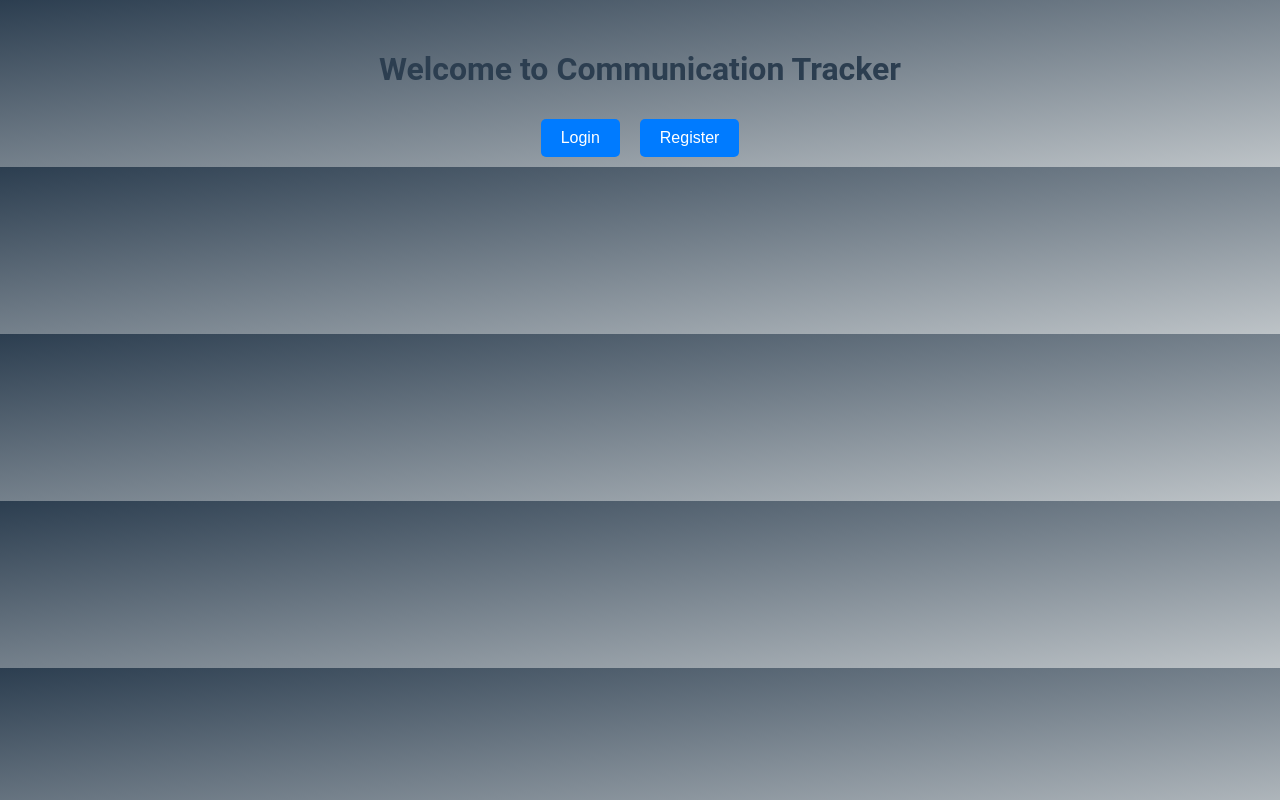
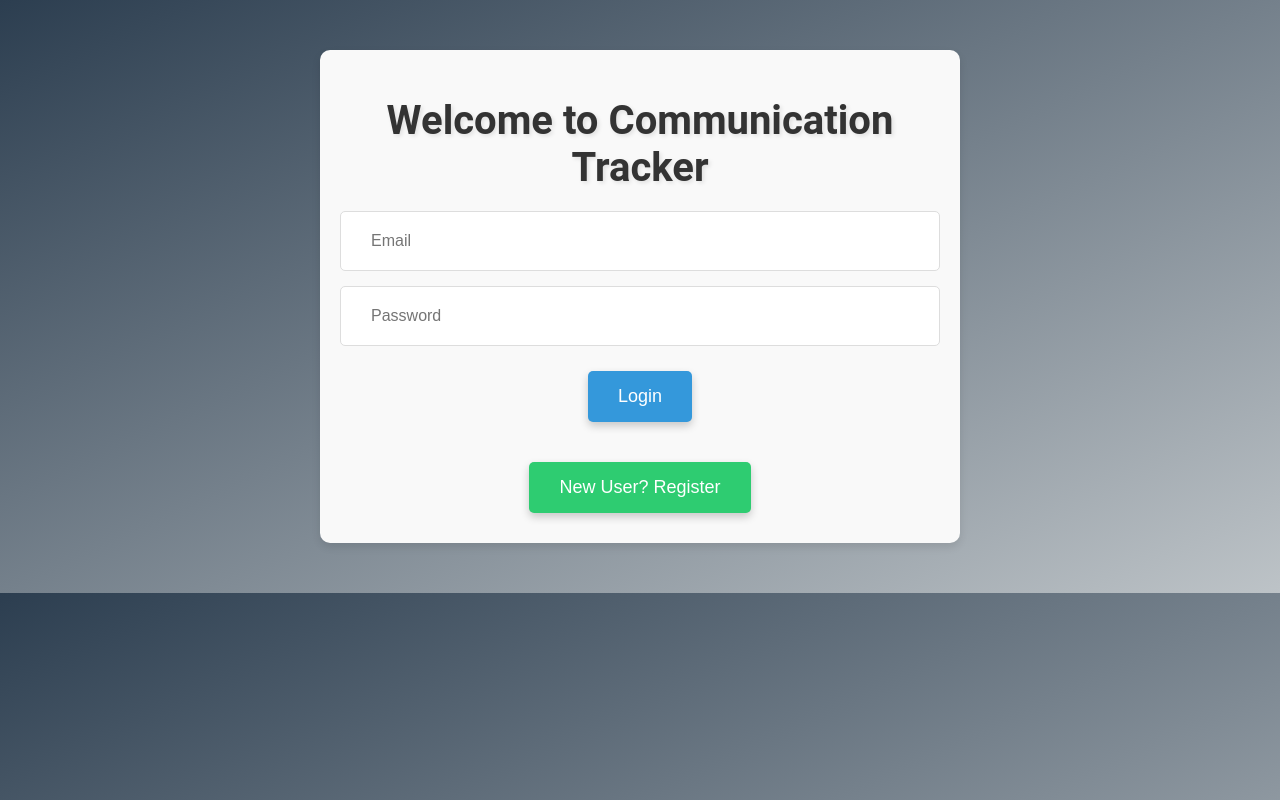
Before and after one commit to meashishpatel/Calendar-Application-for-Communication-Tracking, a React (Vite) app in the folder frontend/: page / in a window 1280 px wide. Built offline with nearby package versions, Linux system fonts and the light colour scheme.

Commit message:
Add styles for registration, login, home, and communication modal pages

```diff
--- a/frontend/src/pages/Home.css
+++ b/frontend/src/pages/Home.css
@@ -2,44 +2,78 @@
   text-align: center;
   margin: 50px auto;
   padding: 20px;
+  max-width: 600px;
+  background-color: #f9f9f9;
+  border-radius: 10px;
+  box-shadow: 0 4px 8px rgba(0, 0, 0, 0.1);
+  transition: transform 0.3s ease;
 }
 
-.button-container {
-  margin-top: 20px;
+.home-container:hover {
+  transform: scale(1.05);
+}
+
+.home-container h1 {
+  font-size: 2.5em;
+  color: #333;
+  margin-bottom: 20px;
+  text-shadow: 2px 2px 4px rgba(0, 0, 0, 0.1);
+}
+
+.login-form {
+  margin-bottom: 20px;
+}
+
+.input-group {
+  display: flex;
+  align-items: center;
+  margin-bottom: 15px;
+  border: 1px solid #ddd;
+  border-radius: 5px;
+  padding: 10px;
+  background: #fff;
+}
+
+.input-group i {
+  margin-right: 10px;
+  color: #888;
+}
+
+.input-group input {
+  border: none;
+  outline: none;
+  flex: 1;
+  padding: 10px;
+  font-size: 16px;
+}
+
+.error {
+  color: red;
+  margin-bottom: 15px;
 }
 
 .home-btn {
   margin: 10px;
-  padding: 10px 20px;
+  padding: 15px 30px;
   font-size: 18px;
   background-color: #3498db;
   color: white;
   border: none;
   border-radius: 5px;
   cursor: pointer;
+  transition: background-color 0.3s ease, transform 0.3s ease;
+  box-shadow: 0 4px 8px rgba(0, 0, 0, 0.2);
 }
 
-.auth-container {
-  max-width: 400px;
-  margin: 50px auto;
-  padding: 20px;
-  border: 1px solid #ddd;
-  border-radius: 10px;
-  text-align: center;
+.home-btn:hover {
+  background-color: #2980b9;
+  transform: translateY(-3px);
 }
 
-.auth-container input {
-  width: 90%;
-  padding: 10px;
-  margin: 10px 0;
+.register-btn {
+  background-color: #2ecc71;
 }
 
-.auth-container button {
-  width: 100%;
-  padding: 10px;
-  background-color: #3498db;
-  color: white;
-  border: none;
-  border-radius: 5px;
-  cursor: pointer;
+.register-btn:hover {
+  background-color: #27ae60;
 }
--- a/frontend/src/pages/Home.jsx
+++ b/frontend/src/pages/Home.jsx
@@ -1,11 +1,38 @@
-import React from "react";
+import React, { useState } from "react";
+import axios from "axios";
 import { useNavigate } from "react-router-dom";
+import "./Home.css";
 
 const Home = () => {
+  const [email, setEmail] = useState("");
+  const [password, setPassword] = useState("");
+  const [error, setError] = useState(null);
+  const [loading, setLoading] = useState(false);
   const navigate = useNavigate();
 
-  const handleNavigateToLogin = () => {
-    navigate("/login");
+  const handleLogin = async (e) => {
+    e.preventDefault();
+    setError(null);
+    setLoading(true);
+    try {
+      const response = await axios.post("/api/auth/login", { email, password });
+      const { token, role } = response.data;
+
+      localStorage.setItem("token", token);
+      localStorage.setItem("user", JSON.stringify({ email, role }));
+
+      if (role === "superadmin" || role === "admin") {
+        navigate("/admin");
+      } else if (role === "user") {
+        navigate("/user/dashboard");
+      } else {
+        navigate("/login");
+      }
+    } catch (err) {
+      setError(err.response?.data?.error || "Login failed. Please try again.");
+    } finally {
+      setLoading(false);
+    }
   };
 
   const handleNavigateToRegister = () => {
@@ -13,38 +40,42 @@ const Home = () => {
   };
 
   return (
-    <div style={styles.container}>
+    <div className="home-container">
       <h1>Welcome to Communication Tracker</h1>
-      <div style={styles.buttonContainer}>
-        <button onClick={handleNavigateToLogin} style={styles.button}>
-          Login
+      <form onSubmit={handleLogin} className="login-form">
+        <div className="input-group">
+          <i className="fas fa-envelope"></i>
+          <input
+            type="email"
+            placeholder="Email"
+            value={email}
+            onChange={(e) => setEmail(e.target.value)}
+            required
+          />
+        </div>
+        <div className="input-group">
+          <i className="fas fa-lock"></i>
+          <input
+            type="password"
+            placeholder="Password"
+            value={password}
+            onChange={(e) => setPassword(e.target.value)}
+            required
+          />
+        </div>
+        {error && <p className="error">{error}</p>}
+        <button type="submit" disabled={loading} className="home-btn">
+          {loading ? "Logging in..." : "Login"}
         </button>
-        <button onClick={handleNavigateToRegister} style={styles.button}>
-          Register
-        </button>
-      </div>
+      </form>
+      <button
+        onClick={handleNavigateToRegister}
+        className="home-btn register-btn"
+      >
+        New User? Register
+      </button>
     </div>
   );
 };
 
-const styles = {
-  container: {
-    textAlign: "center",
-    marginTop: "50px",
-  },
-  buttonContainer: {
-    marginTop: "20px",
-  },
-  button: {
-    margin: "10px",
-    padding: "10px 20px",
-    fontSize: "16px",
-    cursor: "pointer",
-    backgroundColor: "#007BFF",
-    color: "#fff",
-    border: "none",
-    borderRadius: "5px",
-  },
-};
-
 export default Home;
--- /dev/null
+++ b/frontend/src/pages/Login.css
@@ -0,0 +1,66 @@
+.login-container {
+  display: flex;
+  justify-content: center;
+  align-items: center;
+  height: 100vh;
+  /* background: url("/path/to/your/background-image.jpg") no-repeat center
+    center/cover; */
+}
+
+.login-card {
+  background: rgba(255, 255, 255, 0.9);
+  padding: 40px;
+  border-radius: 10px;
+  box-shadow: 0 4px 8px rgba(0, 0, 0, 0.1);
+  text-align: center;
+  max-width: 400px;
+  width: 100%;
+}
+
+.login-card h2 {
+  margin-bottom: 20px;
+  color: #333;
+}
+
+.input-group {
+  display: flex;
+  align-items: center;
+  margin-bottom: 15px;
+  border: 1px solid #ddd;
+  border-radius: 5px;
+  padding: 10px;
+  background: #fff;
+}
+
+.input-group i {
+  margin-right: 10px;
+  color: #888;
+}
+
+.input-group input {
+  border: none;
+  outline: none;
+  flex: 1;
+  padding: 10px;
+  font-size: 16px;
+}
+
+.error {
+  color: red;
+  margin-bottom: 15px;
+}
+
+button {
+  padding: 10px 20px;
+  border: none;
+  border-radius: 5px;
+  cursor: pointer;
+  font-size: 16px;
+  background-color: #3498db;
+  color: white;
+  transition: background-color 0.3s ease;
+}
+
+button:hover {
+  background-color: #2980b9;
+}
--- a/frontend/src/pages/Login.jsx
+++ b/frontend/src/pages/Login.jsx
@@ -1,29 +1,26 @@
 import React, { useState } from "react";
 import axios from "axios";
 import { useNavigate } from "react-router-dom";
+import "./Login.css";
 
 const Login = () => {
   const [email, setEmail] = useState("");
   const [password, setPassword] = useState("");
   const [error, setError] = useState(null);
-  const [loading, setLoading] = useState(false); // Loading state
+  const [loading, setLoading] = useState(false);
   const navigate = useNavigate();
 
   const handleLogin = async (e) => {
     e.preventDefault();
     setError(null);
-    setLoading(true); // Start loading
+    setLoading(true);
     try {
       const response = await axios.post("/api/auth/login", { email, password });
       const { token, role } = response.data;
 
-      console.log("Login response:", response.data); // Log response data
-
-      // Save authentication data to localStorage
       localStorage.setItem("token", token);
       localStorage.setItem("user", JSON.stringify({ email, role }));
 
-      // Redirect based on role
       if (role === "superadmin" || role === "admin") {
         navigate("/admin");
       } else if (role === "user") {
@@ -32,17 +29,19 @@ const Login = () => {
         navigate("/login");
       }
     } catch (err) {
-      console.error("Login error:", err.response?.data); // Log error response
       setError(err.response?.data?.error || "Login failed. Please try again.");
     } finally {
-      setLoading(false); // Stop loading
+      setLoading(false);
     }
   };
 
   return (
-    <div>
+    <div className="login-container">
+      <div className="login-card">
         <h2>Login</h2>
         <form onSubmit={handleLogin}>
+          <div className="input-group">
+            <i className="fas fa-envelope"></i>
             <input
               type="email"
               placeholder="Email"
@@ -50,6 +49,9 @@ const Login = () => {
               onChange={(e) => setEmail(e.target.value)}
               required
             />
+          </div>
+          <div className="input-group">
+            <i className="fas fa-lock"></i>
             <input
               type="password"
               placeholder="Password"
@@ -57,12 +59,14 @@ const Login = () => {
               onChange={(e) => setPassword(e.target.value)}
               required
             />
-        {error && <p style={{ color: "red" }}>{error}</p>}
+          </div>
+          {error && <p className="error">{error}</p>}
           <button type="submit" disabled={loading}>
             {loading ? "Logging in..." : "Login"}
           </button>
         </form>
       </div>
+    </div>
   );
 };
 
--- /dev/null
+++ b/frontend/src/pages/Register.css
@@ -0,0 +1,53 @@
+.register-container {
+  text-align: center;
+  margin: 50px auto;
+  padding: 20px;
+  max-width: 400px;
+  background-color: #f9f9f9;
+  border-radius: 10px;
+  box-shadow: 0 4px 8px rgba(0, 0, 0, 0.1);
+}
+
+.register-container h2 {
+  margin-bottom: 20px;
+  color: #333;
+}
+
+.register-container form {
+  display: flex;
+  flex-direction: column;
+}
+
+.register-container input,
+.register-container select {
+  margin-bottom: 15px;
+  padding: 10px;
+  border: 1px solid #ddd;
+  border-radius: 5px;
+  font-size: 16px;
+}
+
+.register-container .error {
+  color: red;
+  margin-bottom: 15px;
+}
+
+.register-container .success {
+  color: green;
+  margin-bottom: 15px;
+}
+
+.register-container button {
+  padding: 10px 20px;
+  border: none;
+  border-radius: 5px;
+  cursor: pointer;
+  font-size: 16px;
+  background-color: #3498db;
+  color: white;
+  transition: background-color 0.3s ease;
+}
+
+.register-container button:hover {
+  background-color: #2980b9;
+}
--- a/frontend/src/pages/Register.jsx
+++ b/frontend/src/pages/Register.jsx
@@ -1,38 +1,50 @@
 import React, { useState } from "react";
 import axios from "axios";
 import { useNavigate } from "react-router-dom";
+import "./Register.css";
 
 const Register = () => {
   const [username, setUsername] = useState("");
   const [email, setEmail] = useState("");
   const [password, setPassword] = useState("");
+  const [role, setRole] = useState("user");
+  const [superAdminEmail, setSuperAdminEmail] = useState("");
+  const [superAdminPassword, setSuperAdminPassword] = useState("");
   const [error, setError] = useState(null);
   const [success, setSuccess] = useState(null);
-  const [loading, setLoading] = useState(false); // Loading state
+  const [loading, setLoading] = useState(false);
   const navigate = useNavigate();
 
   const handleRegister = async (e) => {
     e.preventDefault();
     setError(null);
     setSuccess(null);
-    setLoading(true); // Start loading
+    setLoading(true);
+
+    const payload = { username, email, password, role };
+
+    if (role === "admin") {
+      payload.superAdminEmail = superAdminEmail;
+      payload.superAdminPassword = superAdminPassword;
+    }
+
     try {
-      await axios.post("/api/auth/register", { username, email, password });
+      await axios.post("/api/auth/register", payload);
       setSuccess("Registration successful. Redirecting to login...");
       setTimeout(() => {
-        navigate("/login"); // Redirect after success
+        navigate("/login");
       }, 2000);
     } catch (err) {
       setError(
         err.response?.data?.error || "Registration failed. Please try again."
       );
     } finally {
-      setLoading(false); // Stop loading
+      setLoading(false);
     }
   };
 
   return (
-    <div>
+    <div className="register-container">
       <h2>Register</h2>
       <form onSubmit={handleRegister}>
         <input
@@ -56,8 +68,31 @@ const Register = () => {
           onChange={(e) => setPassword(e.target.value)}
           required
         />
-        {error && <p style={{ color: "red" }}>{error}</p>}
-        {success && <p style={{ color: "green" }}>{success}</p>}
+        <label>Role</label>
+        <select value={role} onChange={(e) => setRole(e.target.value)} required>
+          <option value="user">User</option>
+          <option value="admin">Admin</option>
+        </select>
+        {role === "admin" && (
+          <>
+            <input
+              type="email"
+              placeholder="Super Admin Email"
+              value={superAdminEmail}
+              onChange={(e) => setSuperAdminEmail(e.target.value)}
+              required
+            />
+            <input
+              type="password"
+              placeholder="Super Admin Password"
+              value={superAdminPassword}
+              onChange={(e) => setSuperAdminPassword(e.target.value)}
+              required
+            />
+          </>
+        )}
+        {error && <p className="error">{error}</p>}
+        {success && <p className="success">{success}</p>}
         <button type="submit" disabled={loading}>
           {loading ? "Registering..." : "Register"}
         </button>
```
Also changed, not shown: frontend/src/components/User/CommunicationModal.css (added, +94 -0 lines), frontend/src/components/User/CommunicationModal.jsx (+15 -3 lines), 1 other file (tests, documents, lock files or other folders). Lines whose indentation alone changed are shown as unchanged.
